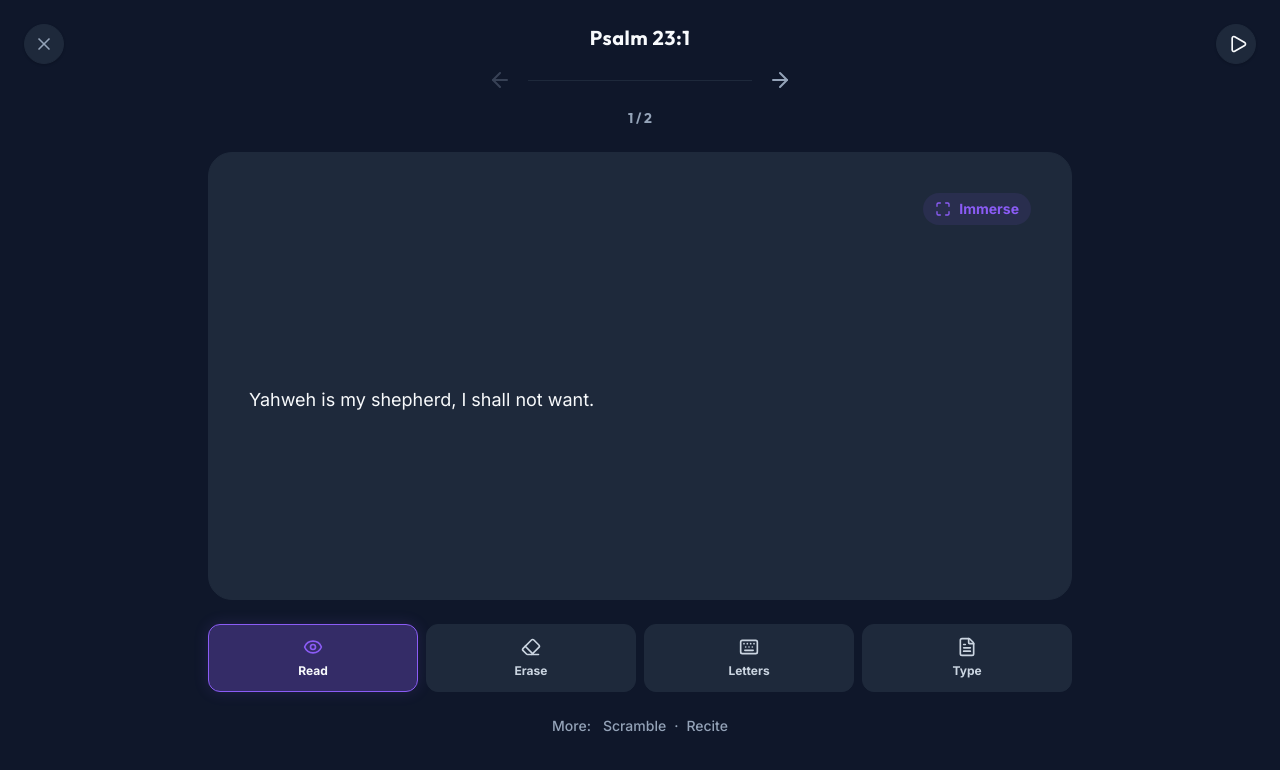
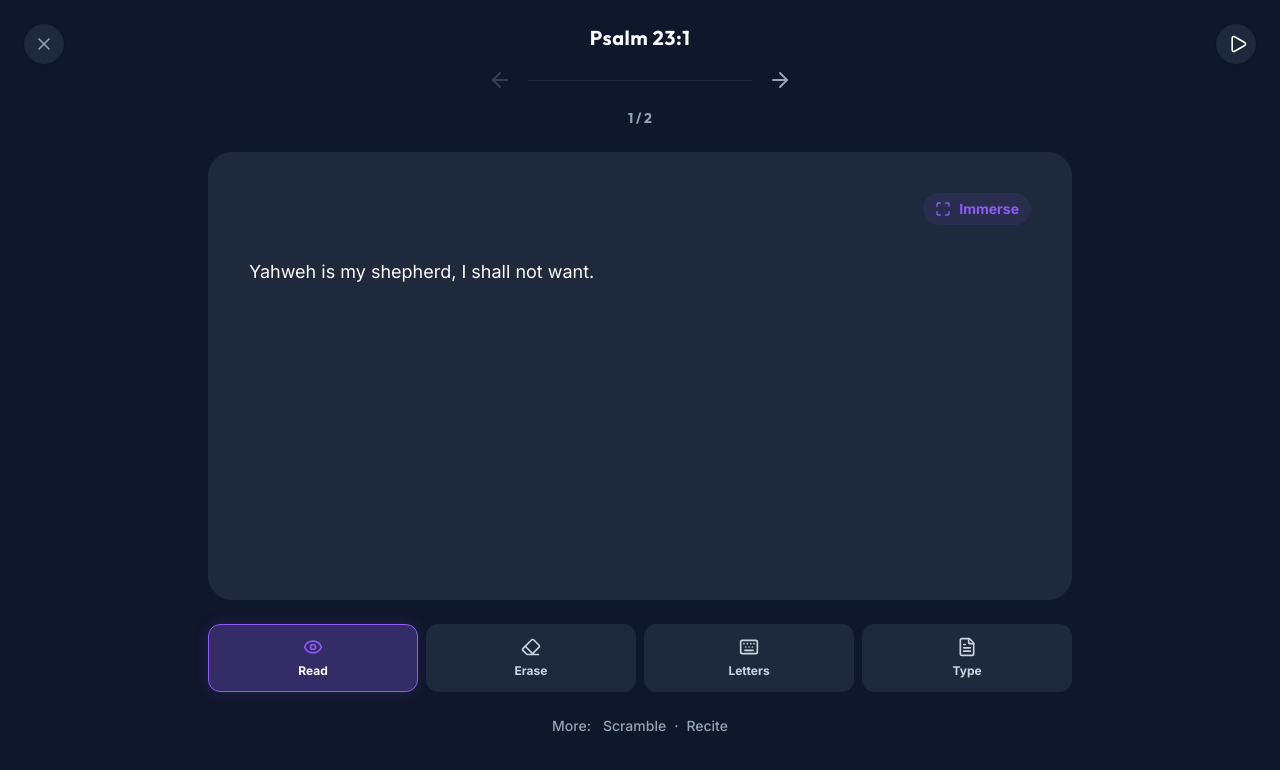
Before and after one commit to Kanakaiah/kanakaiah.github.io, a React (Vite) app: page /#/practice in a window 1280 px wide. Shown: the top 770 px of the page. Built offline with nearby package versions, Linux system fonts and the light colour scheme.

Commit message:
UI: Align verse text to the top of the workspace instead of vertically centering it

```diff
--- a/src/screens/Practice.tsx
+++ b/src/screens/Practice.tsx
@@ -462,7 +462,7 @@ export const Practice: React.FC = () => {
 
             {!isImmersed && activeMode !== 'read' && renderProgressiveHint()}
 
-            <div key={activeMode} className="flex-1 animate-in fade-in zoom-in-95 duration-300 flex flex-col justify-center">
+            <div key={activeMode} className="flex-1 animate-in fade-in zoom-in-95 duration-300 flex flex-col justify-start mt-4">
               {renderWorkspace()}
             </div>
           </div>
```
